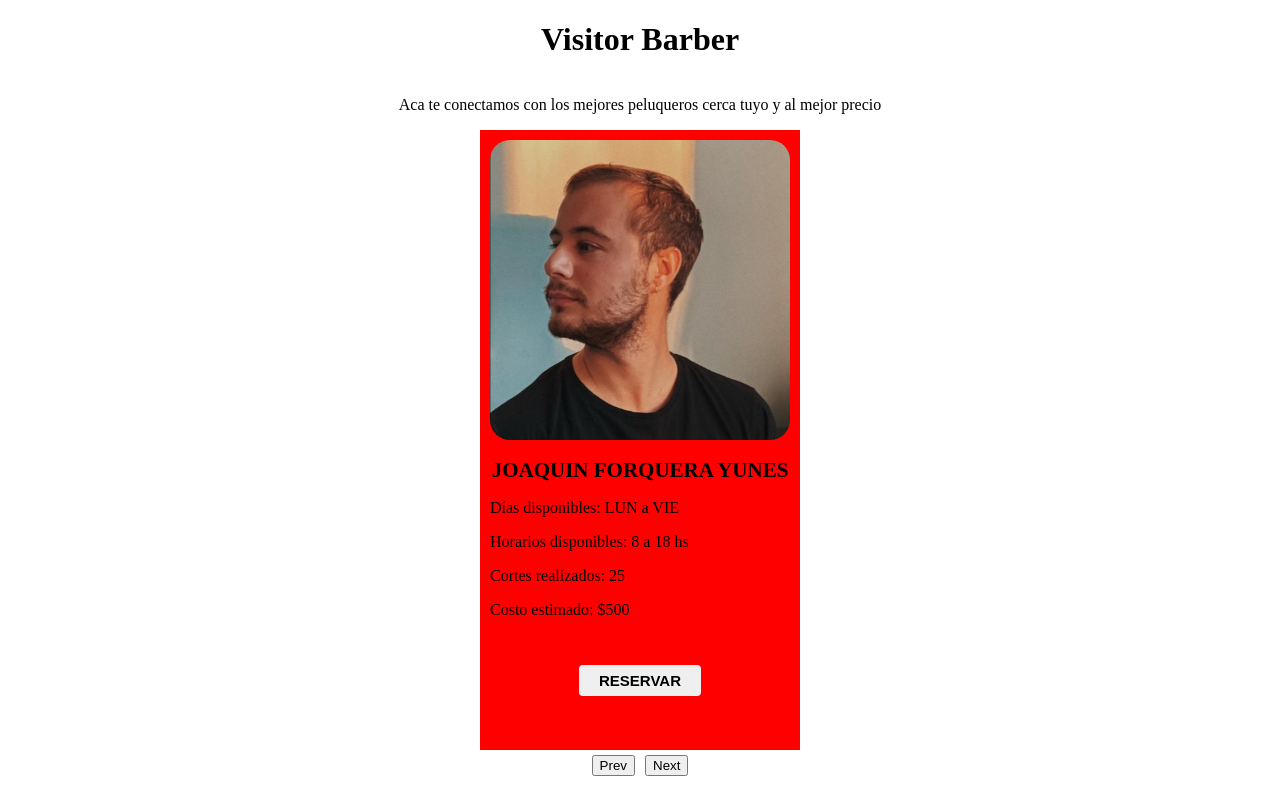
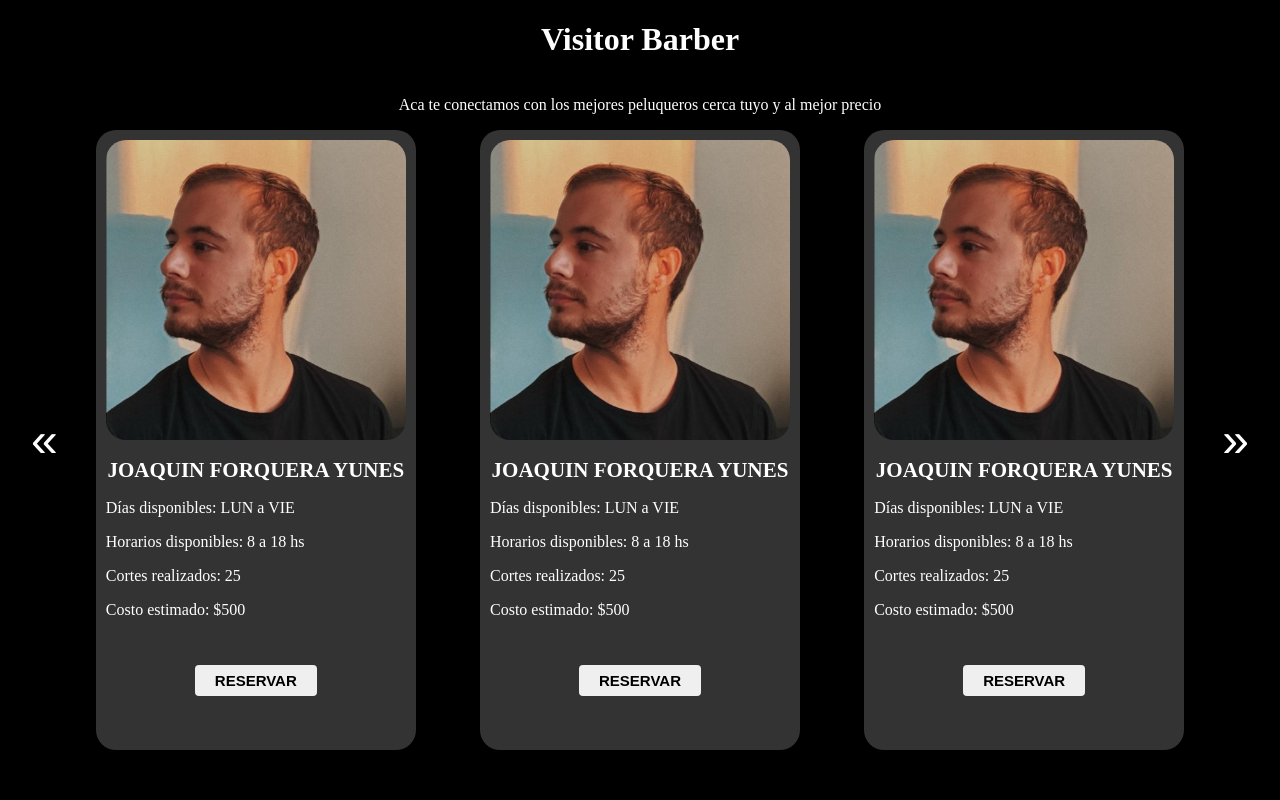
Before and after one commit to perassijulian/VisitorBarber, a React (Create React App) app: page / in a window 1280 px wide. Built offline with nearby package versions, Linux system fonts and the light colour scheme.

Commit message:
fix buttons

```diff
--- a/src/App.scss
+++ b/src/App.scss
@@ -2,6 +2,8 @@
 
 body {
     margin:0px;
+    background-color: #000;
+    color: #FFF;
 }
 
 .main{
@@ -20,9 +22,10 @@ body {
 .profile {
     width: 300px;
     height: 600px;
-    background-color: red;
+    background-color: #333333;
     padding: 10px;
     text-align: center;
+    border-radius: 20px;
 
     &--img{
         max-width: 100%;
--- a/src/Carousel.scss
+++ b/src/Carousel.scss
@@ -1,3 +1,8 @@
+.carousel-container{
+    width: 100%;
+    display:flex;
+}
+
 .carousel {
     overflow: hidden;
     width: 100%;
@@ -14,12 +19,10 @@
     justify-content: center;
 }
 
-.indicators {
-    display: flex;
-    justify-content: center;
-
-    button {
-        margin: 5px;
-    }
-
+.indicator-button{
+    font-size: 3rem;
+    background-color: transparent;
+    border:none;
+    height: 100%;
+    color: #FFF;
 }
--- a/src/components/Carrousel.js
+++ b/src/components/Carrousel.js
@@ -47,6 +47,14 @@ const Carousel = (props, { children }) => {
     });
 
     return (
+        <div className="carousel-container">
+            <button
+                className='indicator-button'
+                onClick={() => {
+                    updateIndex(activeIndex-1)
+                }}>
+                «
+            </button>
             <div
                 {...handlers}
                 className='carousel'
@@ -58,20 +66,14 @@ const Carousel = (props, { children }) => {
                         return React.cloneElement( child, {width: `${100/props.amountItems}%` });
                     })}
                 </div>
-            <div className='indicators'>
+            </div>
             <button
-                    onClick={() => {
-                        updateIndex(activeIndex-1)
-                    }}>
-                    Prev
-                </button>
-                <button
+                className='indicator-button'
                 onClick={() => {
                     updateIndex(activeIndex+1)
                 }}>
-                    Next
+                »
             </button>
-            </div>
         </div>
     );
 };
--- a/src/components/Main.js
+++ b/src/components/Main.js
@@ -10,7 +10,7 @@ const Main = () => {
         <div className="main--content">
             <Carousel
                 repeat={false}
-                amountItems={1}
+                amountItems={3}
             >
                 <CaroulselItem><Profile /></CaroulselItem>
                 <CaroulselItem><Profile /></CaroulselItem>
```
Lines whose indentation alone changed are shown as unchanged.
